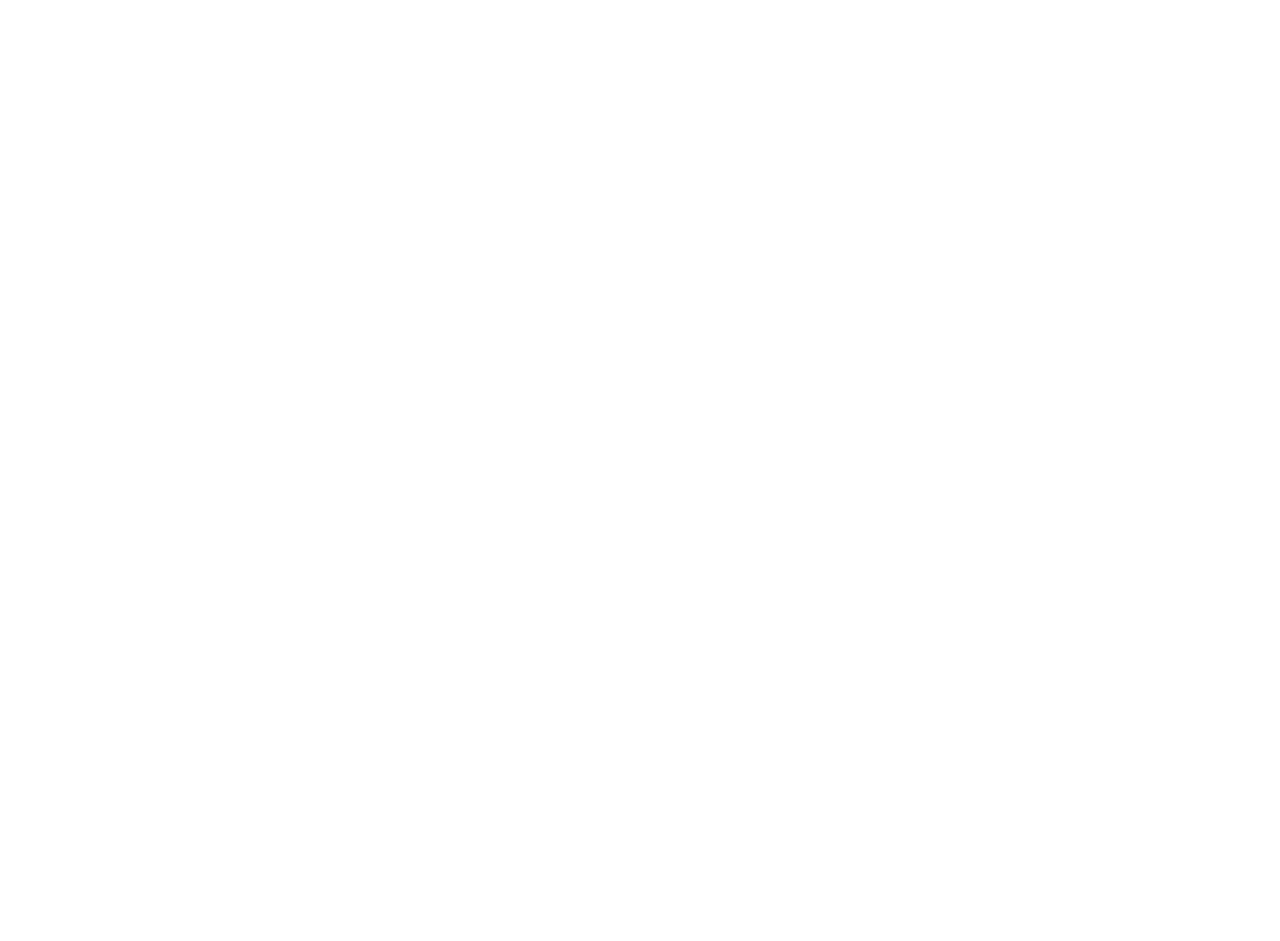
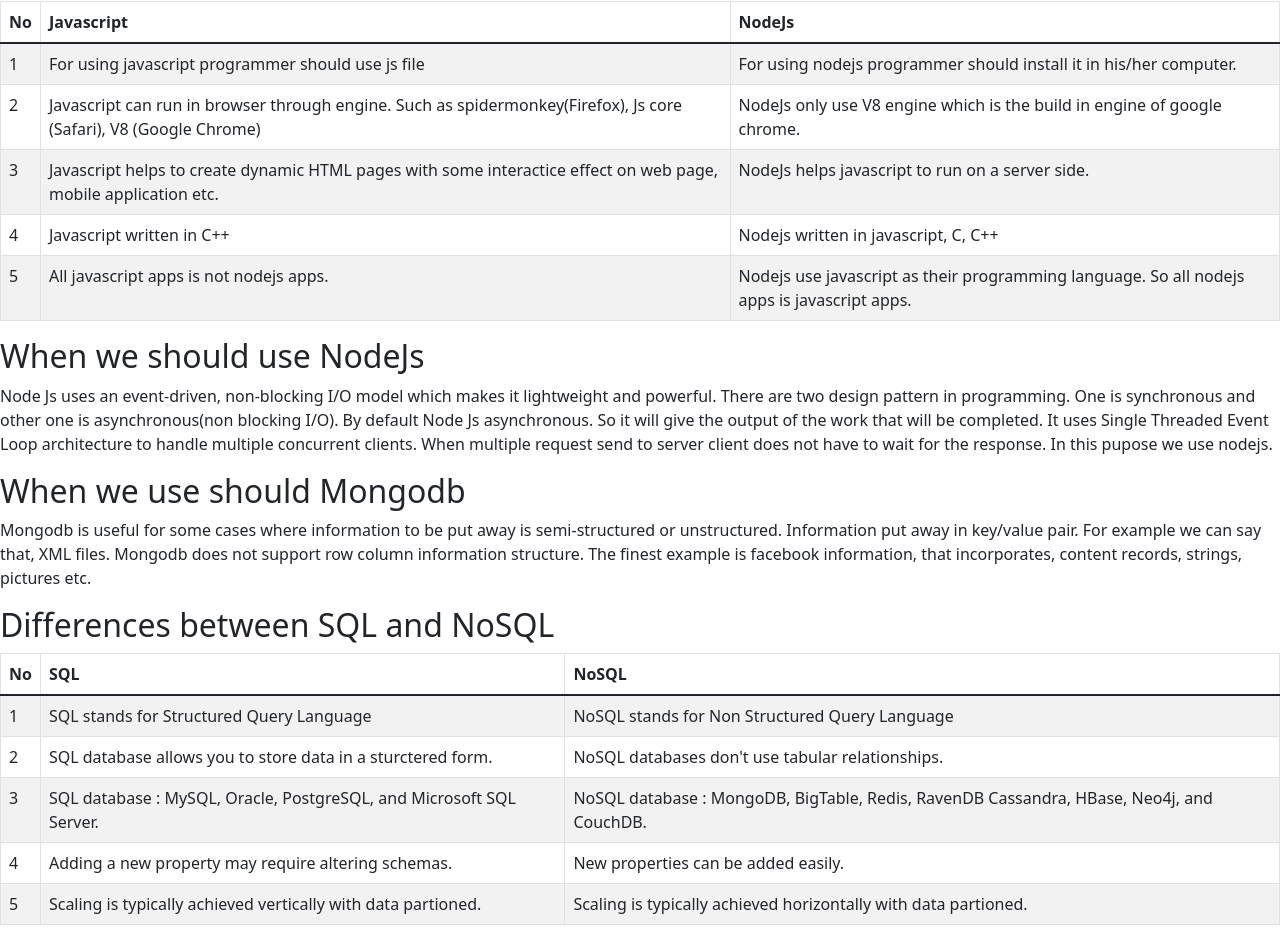
Before and after one commit to abidhossain2/spice-storage-site-client-side, a React (Create React App) app: page /blogs in a window 1280 px wide. Shown: the part 153-1094 px from the top of the page. Before the commit the page ends 800 px from the top, so only its background shows below. Built offline with nearby package versions, Linux system fonts and the light colour scheme; no server answers; a web font is replaced by a local one.

Commit message:
blog page create

```diff
--- a/src/Pages/Blogs/Blogs.js
+++ b/src/Pages/Blogs/Blogs.js
@@ -1,4 +1,5 @@
 import React from 'react';
+import { Table } from 'react-bootstrap';
 import Header from '../Header/Header';
 import './Blogs.css'
 
@@ -7,7 +8,126 @@
         <>
             <Header></Header>
             <div>
-                <h2>Blogs</h2>
+                <h2>Differences between Javascript and NodeJs</h2> <br />
+
+                <Table striped bordered hover responsive>
+                    <thead>
+                        <tr>
+                            <th>No</th>
+                            <th>Javascript</th>
+                            <th>NodeJs</th>
+                        </tr>
+                    </thead>
+                    <tbody>
+                        <tr>
+                            <td>1</td>
+                            <td>For using javascript programmer should use js file</td>
+                            <td>
+                                For using nodejs programmer should install it in his/her computer.
+                            </td>
+
+                        </tr>
+                        <tr>
+                            <td>2</td>
+                            <td>
+                                Javascript can run in browser through engine. Such as spidermonkey(Firefox), Js core (Safari), V8 (Google Chrome)
+                            </td>
+                            <td>
+                                NodeJs only use V8 engine which is the build in engine of google chrome.
+                            </td>
+                        </tr>
+                        <tr>
+                            <td>3</td>
+                            <td>Javascript helps to create dynamic HTML pages with some interactice effect on web page, mobile application etc.</td>
+
+                            <td> NodeJs helps javascript to run on a server side.</td>
+
+                        </tr>
+                        <tr>
+                            <td>4</td>
+                            <td>
+                                Javascript written in C++
+                            </td>
+                            <td>
+                                Nodejs written in javascript, C, C++
+                            </td>
+                        </tr>
+                        <tr>
+                            <td>5</td>
+                            <td>
+                                All javascript apps is not nodejs apps.
+                            </td>
+                            <td>
+                                Nodejs use javascript as their programming language. So all nodejs apps is  javascript apps.
+                            </td>
+
+                        </tr>
+                    </tbody>
+                </Table>
+                <h2>When we should use NodeJs</h2>
+                <p>
+                    Node Js uses an event-driven, non-blocking I/O model which makes it lightweight and powerful. There are two design pattern in programming. One is synchronous and other one is asynchronous(non blocking I/O). By default Node Js asynchronous. So it will give the output of the work that will be completed. It uses Single Threaded Event Loop architecture to handle multiple concurrent clients.  When multiple request send to server client does not have to wait for the response. In this pupose we use nodejs.
+                </p>
+                <h2>When we use should Mongodb</h2>
+                <p>
+                    Mongodb is useful for some cases where information to be put away is semi-structured or unstructured. Information put away in  key/value pair. For example we can say that, XML files. Mongodb does not support row column information structure. The finest example is facebook information, that incorporates, content records, strings, pictures etc.
+                </p>
+                <h2>Differences between SQL and NoSQL</h2>
+                <Table striped bordered hover responsive>
+                    <thead>
+                        <tr>
+                            <th>No</th>
+                            <th>SQL</th>
+                            <th>NoSQL</th>
+                        </tr>
+                    </thead>
+                    <tbody>
+                        <tr>
+                            <td>1</td>
+                            <td>SQL stands for Structured Query Language</td>
+                            <td>
+                            NoSQL stands for Non Structured Query Language
+                            </td>
+
+                        </tr>
+                        <tr>
+                            <td>2</td>
+                            <td>
+                            SQL database  allows you to store data in a sturctered form.
+                            </td>
+                            <td>
+                             NoSQL databases don't use tabular relationships.
+                            </td>
+                        </tr>
+                        <tr>
+                            <td>3</td>
+                            <td>SQL database : MySQL, Oracle, PostgreSQL, and Microsoft SQL Server.</td>
+
+                            <td>NoSQL database : MongoDB, BigTable, Redis, RavenDB Cassandra, HBase, Neo4j, and CouchDB.</td>
+
+                        </tr>
+                        <tr>
+                            <td>4</td>
+                            <td>
+                                Adding a new property may require altering schemas.
+                            </td>
+                            <td>
+                               New properties can be added easily.
+                            </td>
+                        </tr>
+                        <tr>
+                            <td>5</td>
+                            <td>
+                            Scaling is typically achieved vertically with data partioned.
+
+                            </td>
+                            <td>
+                                Scaling is typically achieved horizontally with data partioned.
+                            </td>
+
+                        </tr>
+                    </tbody>
+                </Table>
             </div>
         </>
     );
```
